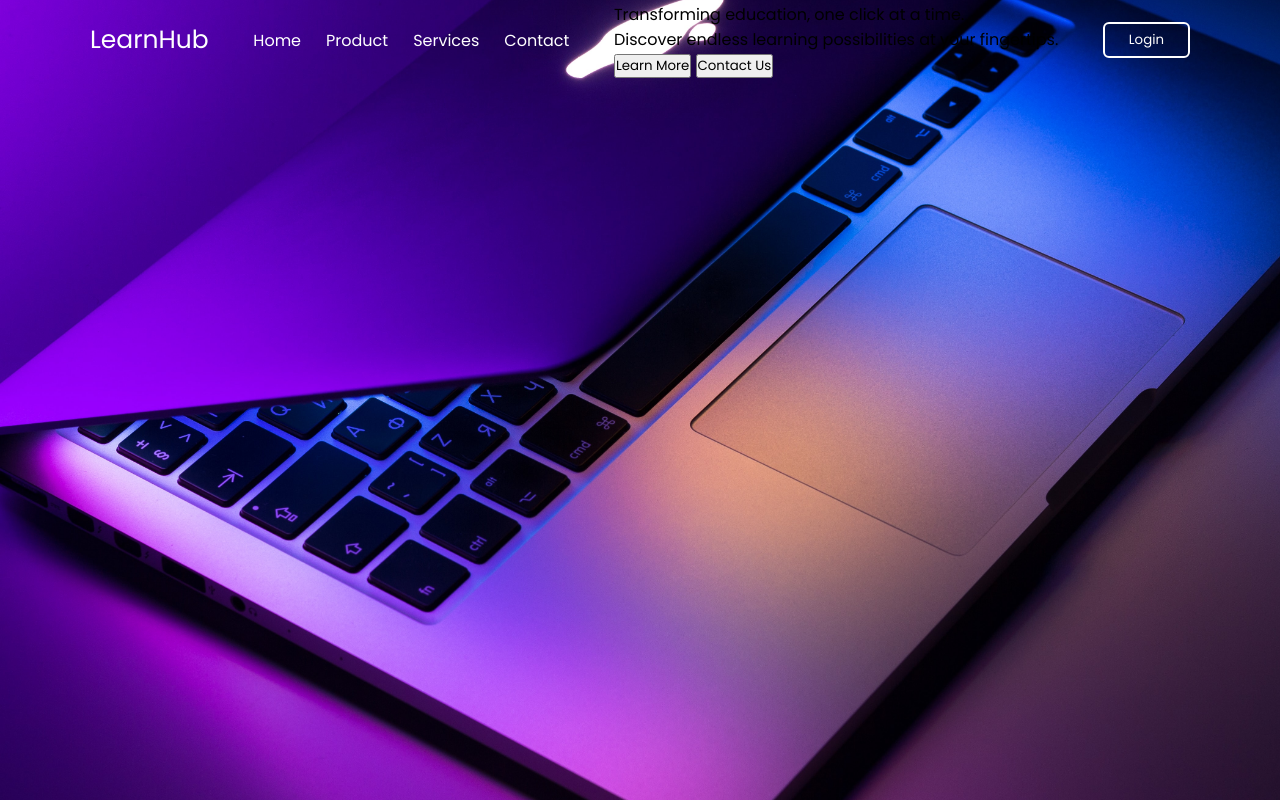
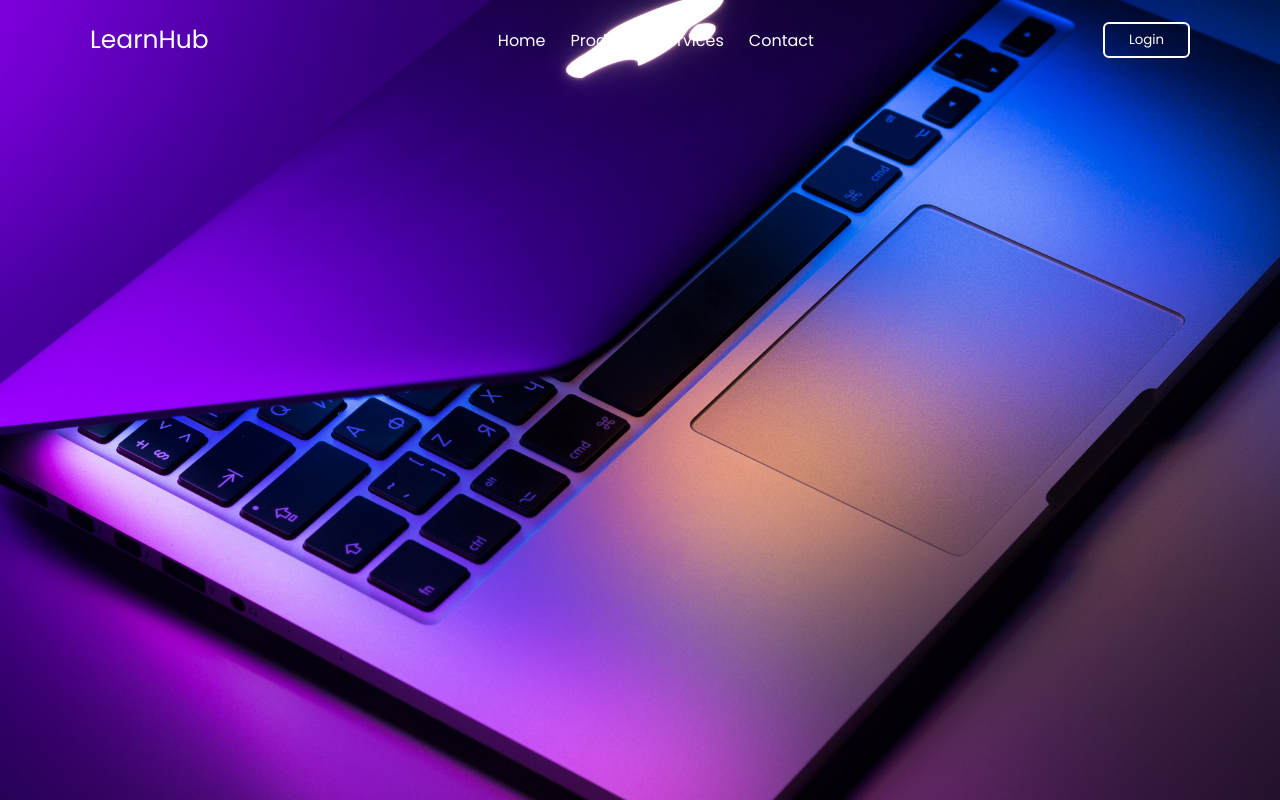
Before and after one commit to Nisarg0421/RegistrationForm, a plain HTML site: page index.html in a window 1280 px wide. Drawn offline with nearby package versions, Linux system fonts and the light colour scheme.

Commit message:
Update index.html

```diff
--- a/index.html
+++ b/index.html
@@ -23,15 +23,7 @@
             <a href="#" class="nav_link">Contact</a>
           </li>
         </ul>
-        <div class="center">
-            <div class="title">Transforming education, one click at a time.</div>
-            <div class="sub_title">Discover endless learning possibilities at your fingertips.</div>
-            <div class="btns">
-              <button>Learn More</button>
-              <button>Contact Us</button>
-            </div>
-        </div>
-        <button class="button" id="form-open">Login</button>
+     <button class="button" id="form-open">Login</button>
       </nav>
     </header>
 
```
